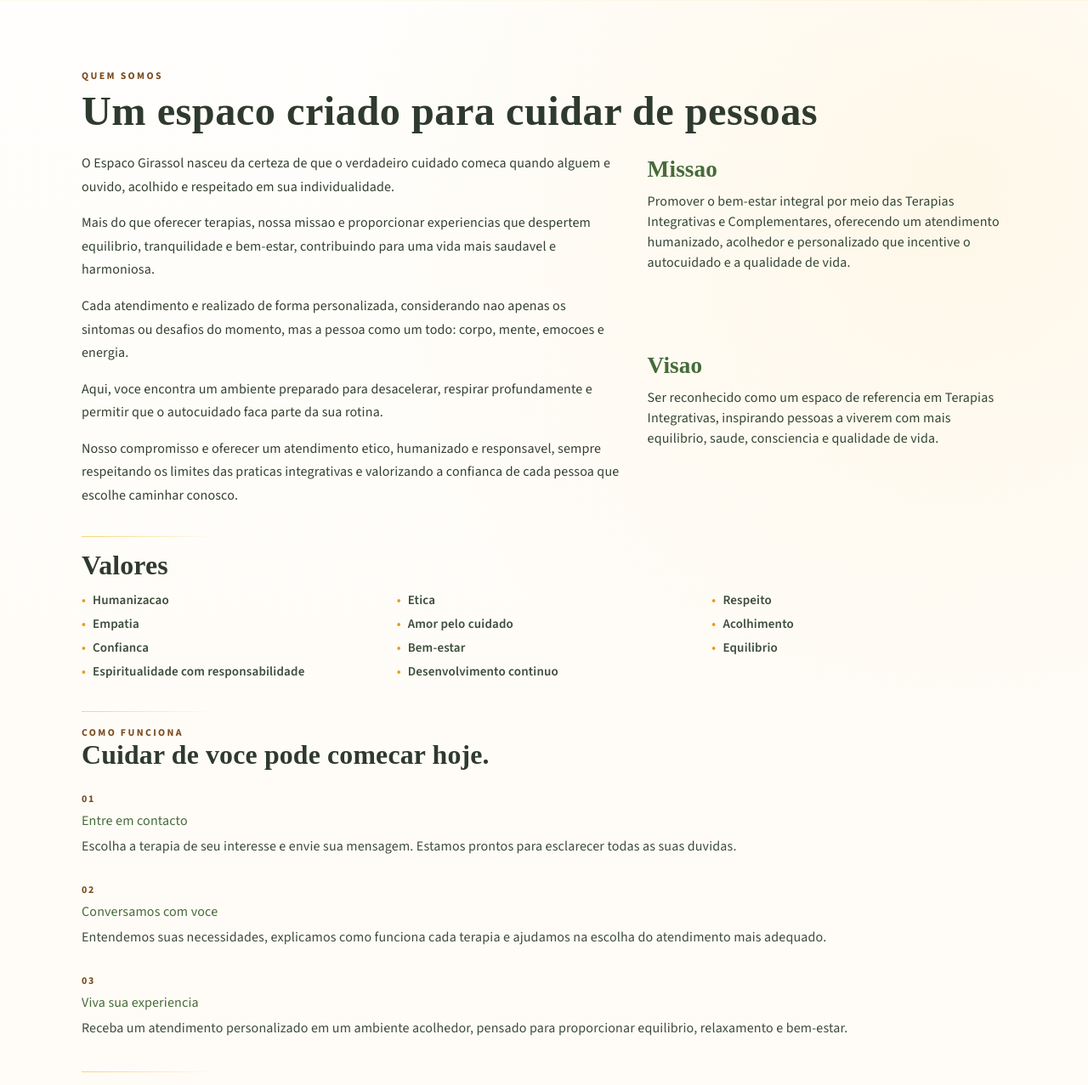
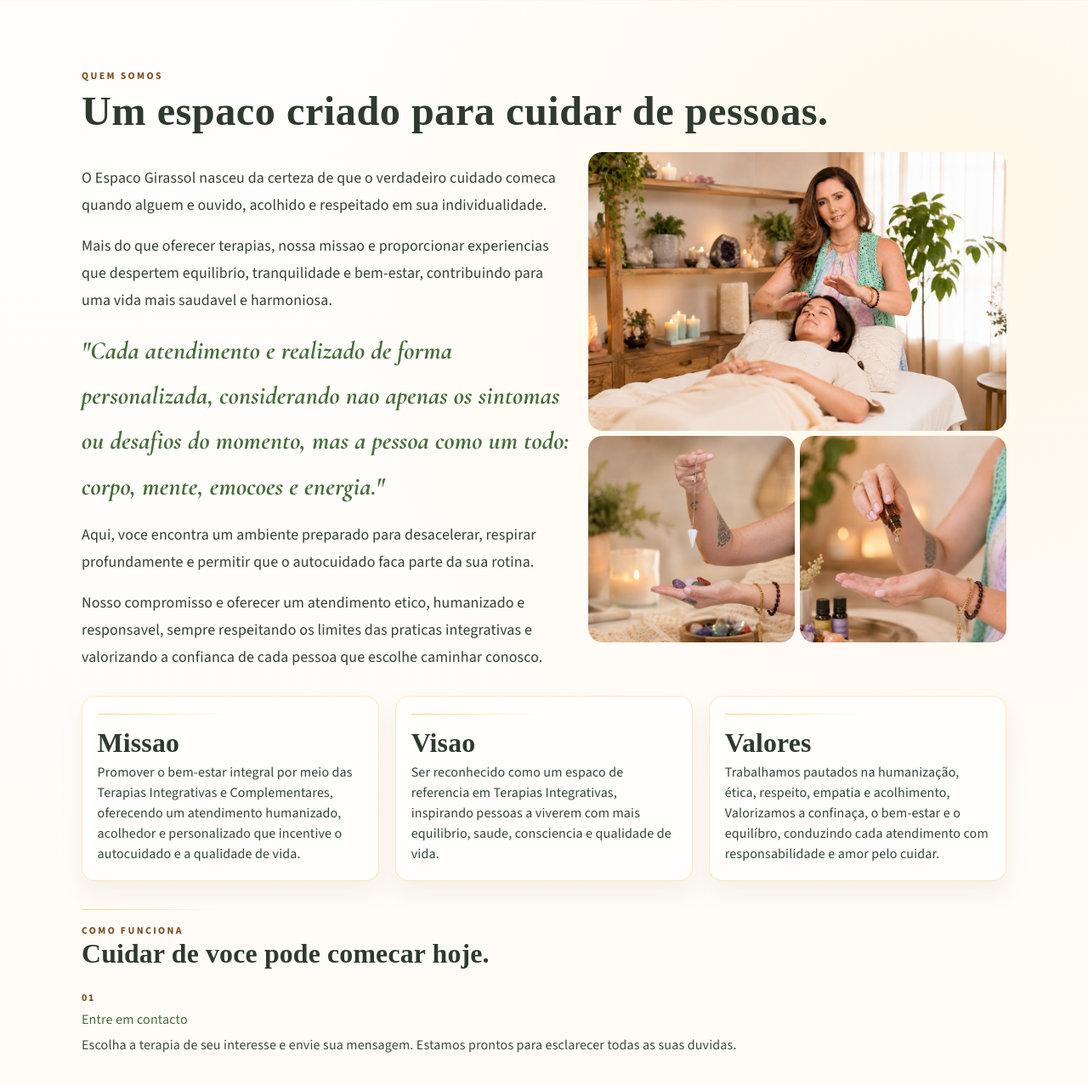
Before and after one commit to mrld-rodor/projeto-girassol, a Flask app: page / in a window 1280 px wide. Shown: the part 1033-2310 px from the top of the page at 85% size. Run offline with Flask 3, Linux system fonts and the light colour scheme; some libraries are stand-ins or nearby versions; some web fonts are replaced.

Commit message:
Quem somos: implement

```diff
--- a/app/static/css/header.css
+++ b/app/static/css/header.css
@@ -422,51 +422,97 @@ body {
 }
 
 .sg-about-grid {
+    align-items: start;
     display: grid;
-    gap: 2rem;
-    grid-template-columns: minmax(0, 1.2fr) minmax(0, 0.8fr);
+    gap: clamp(0.8rem, 1.8vw, 1.2rem);
+    grid-template-columns: minmax(0, 1.08fr) minmax(0, 0.92fr);
     margin-top: 1.4rem;
 }
 
 .sg-about-text-flow {
     color: #334130;
     display: grid;
+    font-size: clamp(1.02rem, 0.98rem + 0.2vw, 1.12rem);
     gap: 0.95rem;
-    line-height: 1.72;
+    line-height: 1.8;
 }
 
 .sg-about-text-flow p {
     margin: 0;
 }
 
-.sg-about-aside {
+.sg-about-media-stack {
+    display: grid;
+    gap: 0.4rem;
+}
+
+.sg-about-media-main,
+.sg-about-media-small {
+    border-radius: 1rem;
+    margin: 0;
+    overflow: hidden;
+    transform: translateY(0) scale(1);
+    transform-origin: center;
+    transition: transform 280ms cubic-bezier(0.22, 1, 0.36, 1), box-shadow 280ms cubic-bezier(0.22, 1, 0.36, 1);
+}
+
+.sg-about-media-main {
+    aspect-ratio: 3 / 2;
+}
+
+.sg-about-media-row {
+    display: grid;
+    gap: 0.4rem;
+    grid-template-columns: repeat(2, minmax(0, 1fr));
+}
+
+.sg-about-media-small {
+    aspect-ratio: 1 / 1;
+}
+
+.sg-about-media-main img,
+.sg-about-media-small img {
+    border-radius: inherit;
+    display: block;
+    height: 100%;
+    object-fit: cover;
+    transition: transform 280ms cubic-bezier(0.22, 1, 0.36, 1);
+    width: 100%;
+}
+
+.sg-about-media-main:hover,
+.sg-about-media-main:focus-within,
+.sg-about-media-small:hover,
+.sg-about-media-small:focus-within {
+    box-shadow: 0 12px 24px rgba(122, 75, 30, 0.12);
+    transform: translateY(-2px) scale(1.015);
+}
+
+.sg-about-media-main:hover img,
+.sg-about-media-main:focus-within img,
+.sg-about-media-small:hover img,
+.sg-about-media-small:focus-within img {
+    transform: scale(1.01);
+}
+
+.sg-about-media-main img {
+    object-fit: cover;
+    object-position: center 22%;
+}
+
+.sg-values-grid {
     display: grid;
     gap: 1.2rem;
-}
-
-.sg-about-card {
-    background: transparent;
-    border: 0;
-    border-radius: 0;
-    box-shadow: none;
-    padding: 0;
-}
-
-.sg-about-card h3 {
-    color: #466b3a;
-    font-family: "Cormorant Garamond", "Times New Roman", serif;
-    font-size: 1.7rem;
-    font-weight: 640;
-    margin: 0;
-}
-
-.sg-about-card p {
-    color: #344634;
-    margin: 0.35rem 0 0;
+    margin-top: 1.8rem;
 }
 
 .sg-values-panel {
-    margin-top: 2.1rem;
+    background: rgba(255, 255, 255, 0.72);
+    border: 1px solid rgba(246, 196, 69, 0.35);
+    border-radius: 1rem;
+    box-shadow: 0 14px 28px rgba(122, 75, 30, 0.08);
+    padding: 1.2rem 1.1rem 1.15rem;
+    position: relative;
 }
 
 .sg-values-panel h3,
@@ -479,29 +525,6 @@ body {
     font-weight: 630;
     line-height: 1.1;
     margin: 0;
-}
-
-.sg-values-list {
-    display: grid;
-    gap: 0.35rem 1.5rem;
-    grid-template-columns: repeat(3, minmax(0, 1fr));
-    list-style: none;
-    margin: 0.8rem 0 0;
-    padding: 0;
-}
-
-.sg-values-list li {
-    color: #3c4d3a;
-    font-size: 0.94rem;
-    font-weight: 600;
-    padding: 0;
-    text-align: left;
-}
-
-.sg-values-list li::before {
-    color: #e89b16;
-    content: "•";
-    margin-right: 0.5rem;
 }
 
 .sg-how-wrap,
@@ -527,6 +550,17 @@ body {
     height: 1px;
     margin-bottom: 1rem;
     width: min(10rem, 26vw);
+}
+
+.sg-values-panel p {
+    color: #344634;
+    margin: 0.35rem 0 0;
+}
+
+@media (min-width: 768px) {
+    .sg-values-grid {
+        grid-template-columns: repeat(3, minmax(0, 1fr));
+    }
 }
 
 .sg-how-list {
@@ -776,6 +810,16 @@ body {
         margin-left: 0;
     }
 
+    .sg-service-note {
+        justify-items: center;
+        text-align: center;
+    }
+
+    .sg-service-note-cta {
+        margin-left: auto;
+        margin-right: auto;
+    }
+
     #menu-toggle {
         border-color: #f6c445;
         right: 0.8rem;
@@ -828,12 +872,20 @@ body {
     .sg-hero-cta-primary,
     .sg-hero-cta-secondary,
     .sg-mobile-coin,
+    .sg-about-media-main,
+    .sg-about-media-small,
+    .sg-about-media-main img,
+    .sg-about-media-small img,
     .sg-service-card,
     .sg-service-media {
         transition: none;
         animation: none;
     }
 
+    .sg-about-media-main:hover,
+    .sg-about-media-main:focus-within,
+    .sg-about-media-small:hover,
+    .sg-about-media-small:focus-within,
     .sg-service-card:hover,
     .sg-service-card:focus-within {
         transform: none;
--- a/app/static/js/header.js
+++ b/app/static/js/header.js
@@ -1,20 +1,17 @@
 document.addEventListener("DOMContentLoaded", function () {
     var header = document.querySelector(".sg-header");
-    var firstSection = document.getElementById("inicio");
     var menuButton = document.getElementById("menu-toggle");
     var menu = document.getElementById("menu-principal");
     var openIcon = document.getElementById("menu-icon-open");
     var closeIcon = document.getElementById("menu-icon-close");
 
     function syncHeaderEffect() {
-        if (!header || !firstSection) {
+        if (!header) {
             return;
         }
 
-        var headerRect = header.getBoundingClientRect();
-        var sectionRect = firstSection.getBoundingClientRect();
-        var isTouchingHeader = sectionRect.top <= headerRect.bottom && sectionRect.bottom > headerRect.top;
-        header.classList.toggle("sg-header--hero-touch", isTouchingHeader);
+        var isAwayFromTop = window.scrollY > 0;
+        header.classList.toggle("sg-header--hero-touch", isAwayFromTop);
     }
 
     syncHeaderEffect();
--- a/app/templates/index.html
+++ b/app/templates/index.html
@@ -152,7 +152,7 @@
                             <p class="sg-service-note-text">
                                 Um espaco dedicado ao cuidado integral, ao equilibrio e ao bem-estar.
                             </p>
-                            <a href="#servicos" class="sg-service-note-cta">Conheca todos os nossos servicos</a>
+                            <a href="#sobre" class="sg-service-note-cta">Conheca todos os nossos servicos</a>
                         </aside>
                     </div>
                 </div>
@@ -161,10 +161,11 @@
         <section id="sobre" class="sg-about-wrap">
             <div class="mx-auto max-w-6xl px-4 py-16 sm:px-6 lg:px-8 lg:py-20">
                 <p class="sg-section-eyebrow">Quem somos</p>
-                <h2 class="sg-section-title">Um espaco criado para cuidar de pessoas</h2>
+                <h2 class="sg-section-title">Um espaco criado para cuidar de pessoas.</h2>
 
                 <div class="sg-about-grid">
                     <div class="sg-about-text-flow">
+                        <p></p>
                         <p>
                             O Espaco Girassol nasceu da certeza de que o verdadeiro cuidado comeca quando
                             alguem e ouvido, acolhido e respeitado em sua individualidade.
@@ -173,10 +174,10 @@
                             Mais do que oferecer terapias, nossa missao e proporcionar experiencias que despertem
                             equilibrio, tranquilidade e bem-estar, contribuindo para uma vida mais saudavel e harmoniosa.
                         </p>
-                        <p>
-                            Cada atendimento e realizado de forma personalizada, considerando nao apenas os sintomas
-                            ou desafios do momento, mas a pessoa como um todo: corpo, mente, emocoes e energia.
-                        </p>
+                        <h3 style="font-weight: 700; font-size: 1.85rem; color: #466b3a; font-family: 'Cormorant Garamond', sans-serif; font-style: italic;">
+                            "Cada atendimento e realizado de forma personalizada, considerando nao apenas os sintomas
+                            ou desafios do momento, mas a pessoa como um todo: corpo, mente, emocoes e energia."
+                        </h3>
                         <p>
                             Aqui, voce encontra um ambiente preparado para desacelerar, respirar profundamente e
                             permitir que o autocuidado faca parte da sua rotina.
@@ -188,40 +189,57 @@
                         </p>
                     </div>
 
-                    <aside class="sg-about-aside" aria-label="Missao e visao">
-                        <article class="sg-about-card">
+                    <div class="sg-about-media-stack" aria-label="Atendimento e cuidado">
+                        <figure class="sg-about-media-main">
+                            <img
+                                src="{{ url_for('static', filename='images/atuando1.png') }}"
+                                alt="Atendimento integrativo em destaque"
+                                loading="lazy"
+                            >
+                        </figure>
+                        <div class="sg-about-media-row">
+                            <figure class="sg-about-media-small">
+                                <img
+                                    src="{{ url_for('static', filename='images/atuando2.png') }}"
+                                    alt="Momento de cuidado integrativo"
+                                    loading="lazy"
+                                >
+                            </figure>
+                            <figure class="sg-about-media-small">
+                                <img
+                                    src="{{ url_for('static', filename='images/atuando3.png') }}"
+                                    alt="Pratica complementar de bem-estar"
+                                    loading="lazy"
+                                >
+                            </figure>
+                        </div>
+                    </div>
+                </div>
+
+                <div class="sg-values-grid" aria-label="Missao, visao e valores">
+                    <div class="sg-values-panel" aria-label="Missao">
                         <h3>Missao</h3>
                         <p>
                             Promover o bem-estar integral por meio das Terapias Integrativas e Complementares,
                             oferecendo um atendimento humanizado, acolhedor e personalizado que incentive
                             o autocuidado e a qualidade de vida.
                         </p>
-                        </article>
-                        <article class="sg-about-card">
+                    </div>
+                    <div class="sg-values-panel" aria-label="Visao">
                         <h3>Visao</h3>
                         <p>
                             Ser reconhecido como um espaco de referencia em Terapias Integrativas, inspirando
                             pessoas a viverem com mais equilibrio, saude, consciencia e qualidade de vida.
                         </p>
-                        </article>
-                    </aside>
                     </div>
 
                     <div class="sg-values-panel" aria-label="Valores">
                         <h3>Valores</h3>
-                    <ul class="sg-values-list">
-                        <li>Humanizacao</li>
-                        <li>Etica</li>
-                        <li>Respeito</li>
-                        <li>Empatia</li>
-                        <li>Amor pelo cuidado</li>
-                        <li>Acolhimento</li>
-                        <li>Confianca</li>
-                        <li>Bem-estar</li>
-                        <li>Equilibrio</li>
-                        <li>Espiritualidade com responsabilidade</li>
-                        <li>Desenvolvimento continuo</li>
-                    </ul>
+                        <p>
+                            Trabalhamos pautados na humanização, ética, respeito, empatia e acolhimento,
+                            Valorizamos a confinaça, o bem-estar e o equilíbro, conduzindo cada atendimento com responsabilidade e amor pelo cuidar.
+                        </p>
+                    </div>
                 </div>
 
                 <div class="sg-how-wrap" aria-label="Como funciona">
```
Also changed, not shown: app/static/images/atuando1.png (added), app/static/images/atuando2.png (added), app/static/images/atuando3.png (added), app/static/images/ni05.jpeg (added), 1 other file. Lines whose indentation alone changed are shown as unchanged.
